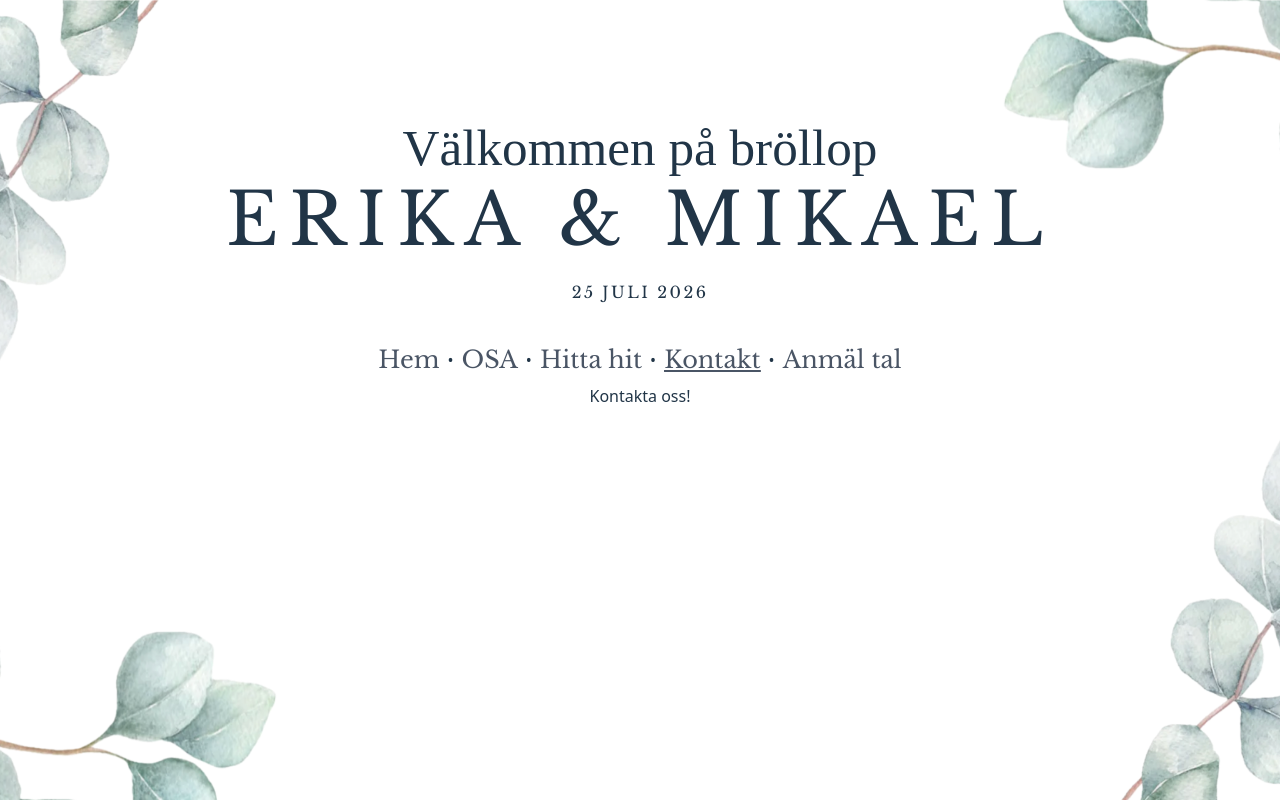
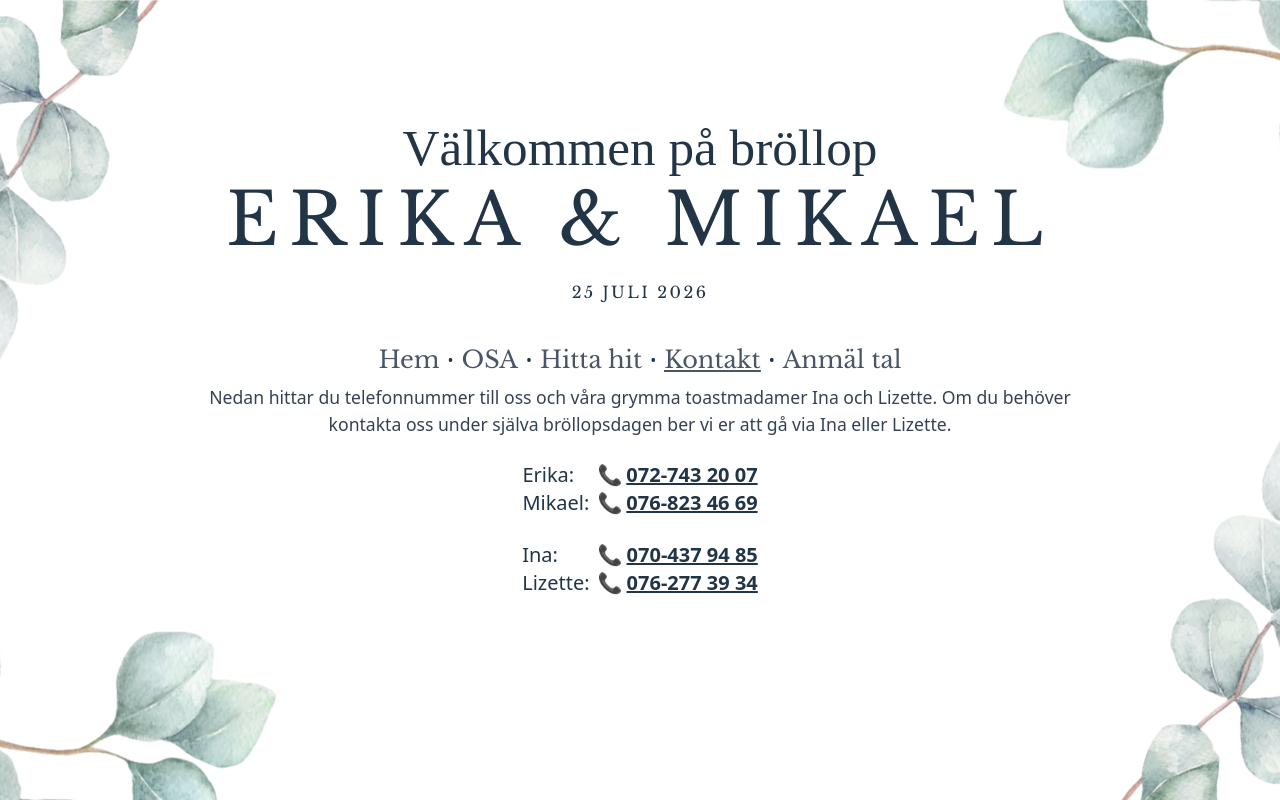
Before and after one commit to mikaelmalmqvistnordnet/malmqvist2026, a React (Vite) app: page /kontakt in a window 1280 px wide. Built offline with nearby package versions, Linux system fonts and the light colour scheme; a web font is replaced by a local one.

Commit message:
Update contacts

```diff
--- /dev/null
+++ b/src/components/ContactsWithTele.tsx
@@ -0,0 +1,24 @@
+import React from 'react';
+import type { ContactItem } from '../constants';
+
+type Props = {
+  items: Array<ContactItem>;
+};
+
+export const ContactsWithTele: React.FC<Props> = ({ items }) => (
+  <div className="flex items-center justify-center">
+    <ul className="text-xl">
+      {items.map((i) => (
+        <li className="flex justify-between gap-2" key={i.name}>
+          {i.name}:{' '}
+          <div>
+            <span className="mr-1">📞</span>
+            <a href={`tel:${i.tele}`} className="font-bold underline">
+              {i.displayTele}
+            </a>
+          </div>
+        </li>
+      ))}
+    </ul>
+  </div>
+);
--- /dev/null
+++ b/src/constants.ts
@@ -0,0 +1,29 @@
+export type ContactItem = {
+  name: string;
+  tele: string;
+  displayTele: string;
+};
+
+export const INA_CONTACT: ContactItem = {
+  name: 'Ina',
+  tele: '0704379485',
+  displayTele: '070-437 94 85',
+};
+
+export const LIZETTE_CONTACT: ContactItem = {
+  name: 'Lizette',
+  tele: '0762773934',
+  displayTele: '076-277 39 34',
+};
+
+export const MIKAEL_CONTACT: ContactItem = {
+  name: 'Mikael',
+  tele: '0768234669',
+  displayTele: '076-823 46 69',
+};
+
+export const ERIKA_CONTACT: ContactItem = {
+  name: 'Erika',
+  tele: '0727432007',
+  displayTele: '072-743 20 07',
+};
--- a/src/pages/Contact/Contact.tsx
+++ b/src/pages/Contact/Contact.tsx
@@ -1,12 +1,21 @@
 import React from 'react';
 import { PageWrapper } from '../../components/PageWrapper';
 import { Header } from '../../components/Header';
+import { ContactsWithTele } from '../../components/ContactsWithTele';
+import { ERIKA_CONTACT, INA_CONTACT, LIZETTE_CONTACT, MIKAEL_CONTACT } from '../../constants';
 
 export const Contact: React.FC = () => {
   return (
     <PageWrapper>
       <Header />
-      Kontakta oss!
+      <div className="flex flex-col gap-6 h-full items-center w-full max-w-[900px]">
+        <p className="text-gray-700 text-base">
+          Nedan hittar du telefonnummer till oss och våra grymma toastmadamer Ina och Lizette. Om du
+          behöver kontakta oss under själva bröllopsdagen ber vi er att gå via Ina eller Lizette.
+        </p>
+        <ContactsWithTele items={[ERIKA_CONTACT, MIKAEL_CONTACT]} />
+        <ContactsWithTele items={[INA_CONTACT, LIZETTE_CONTACT]} />
+      </div>
     </PageWrapper>
   );
 };
--- a/src/pages/OSA/OSA.tsx
+++ b/src/pages/OSA/OSA.tsx
@@ -1,6 +1,8 @@
 import React from 'react';
 import { PageWrapper } from '../../components/PageWrapper';
 import { Header } from '../../components/Header';
+import { ContactsWithTele } from '../../components/ContactsWithTele';
+import { ERIKA_CONTACT, MIKAEL_CONTACT } from '../../constants';
 
 export const OSA: React.FC = () => {
   return (
@@ -16,28 +18,7 @@ export const OSA: React.FC = () => {
             . Om det inte skulle fungera går det bra att höra av sig personligen till någon av oss
             via telefon eller SMS:
           </p>
-          <div className="flex items-center justify-center">
-            <ul className="text-xl">
-              <li className="flex justify-between gap-2">
-                Erika:{' '}
-                <div>
-                  <span className="mr-1">📞</span>
-                  <a href="tel:0727432007" className="font-bold underline">
-                    072-743 20 07
-                  </a>
-                </div>
-              </li>
-              <li className="flex justify-between gap-2">
-                Mikael:
-                <div>
-                  <span className="mr-1">📞</span>
-                  <a href="tel:0768234669" className="font-bold underline">
-                    076-823 46 69
-                  </a>
-                </div>
-              </li>
-            </ul>
-          </div>
+          <ContactsWithTele items={[ERIKA_CONTACT, MIKAEL_CONTACT]} />
         </div>
         <iframe
           src="https://docs.google.com/forms/d/e/1FAIpQLSfv9QbSk11yUum8_1eOcpPFsFW0u4oHPI5py2dKYEKijEbQxg/viewform?embedded=true"
--- a/src/pages/Speach/Speach.tsx
+++ b/src/pages/Speach/Speach.tsx
@@ -1,6 +1,8 @@
 import React from 'react';
 import { PageWrapper } from '../../components/PageWrapper';
 import { Header } from '../../components/Header';
+import { ContactsWithTele } from '../../components/ContactsWithTele';
+import { INA_CONTACT, LIZETTE_CONTACT } from '../../constants';
 
 export const Speach: React.FC = () => {
   return (
@@ -18,28 +20,7 @@ export const Speach: React.FC = () => {
             . Om det inte skulle fungera går det bra att höra av sig personligen till någon av våra
             toastmadamer:
           </p>
-          <div className="flex items-center justify-center">
-            <ul className="text-xl">
-              <li className="flex justify-between gap-2">
-                Ina:{' '}
-                <div>
-                  <span className="mr-1">📞</span>
-                  <a href="tel:0704379485" className="font-bold underline">
-                    070-437 94 85
-                  </a>
-                </div>
-              </li>
-              <li className="flex justify-between gap-2">
-                Lizette:
-                <div>
-                  <span className="mr-1">📞</span>
-                  <a href="tel:0762773934" className="font-bold underline">
-                    076-277 39 34
-                  </a>
-                </div>
-              </li>
-            </ul>
-          </div>
+          <ContactsWithTele items={[INA_CONTACT, LIZETTE_CONTACT]} />
         </div>
         <iframe
           src="https://docs.google.com/forms/d/e/1FAIpQLSctJeMghgs1EYckI0VmOH3iC4GxSBUGzUkDWfgucK5eXYsgng/viewform?embedded=true"
```
